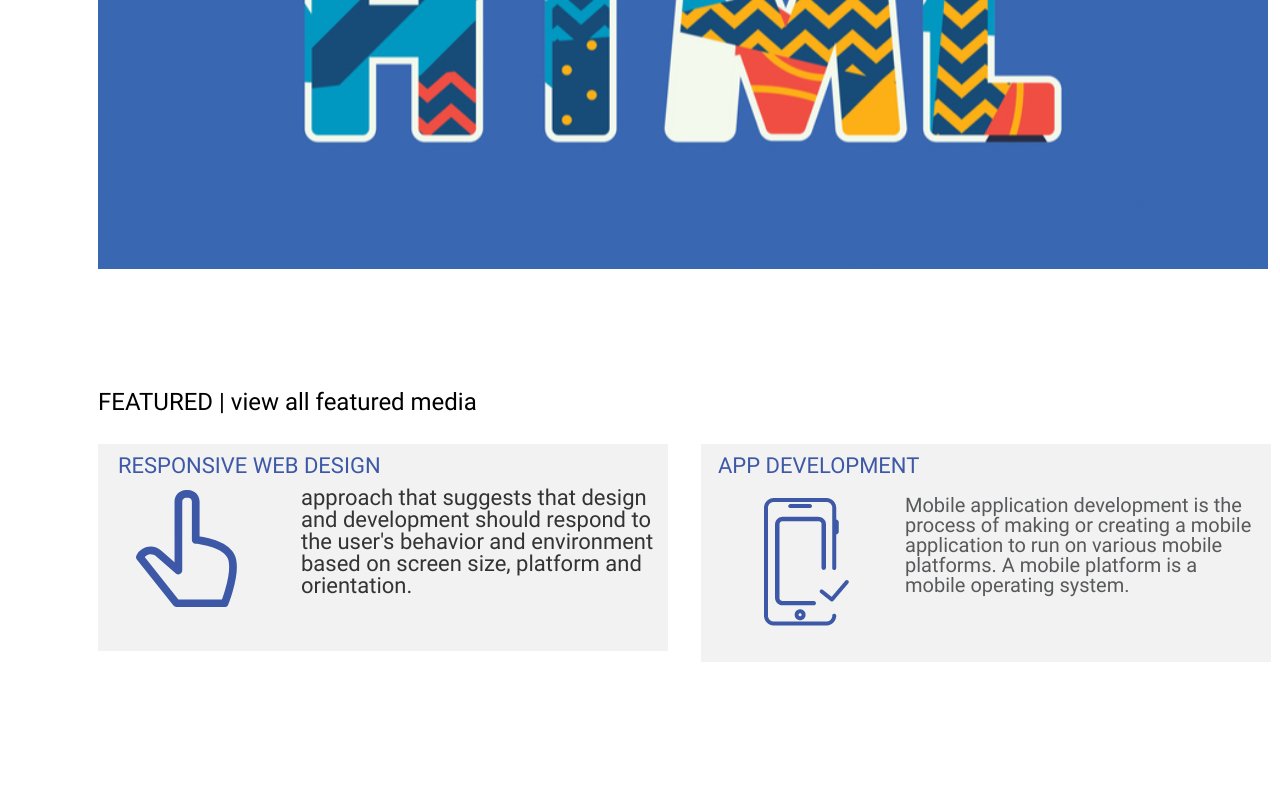
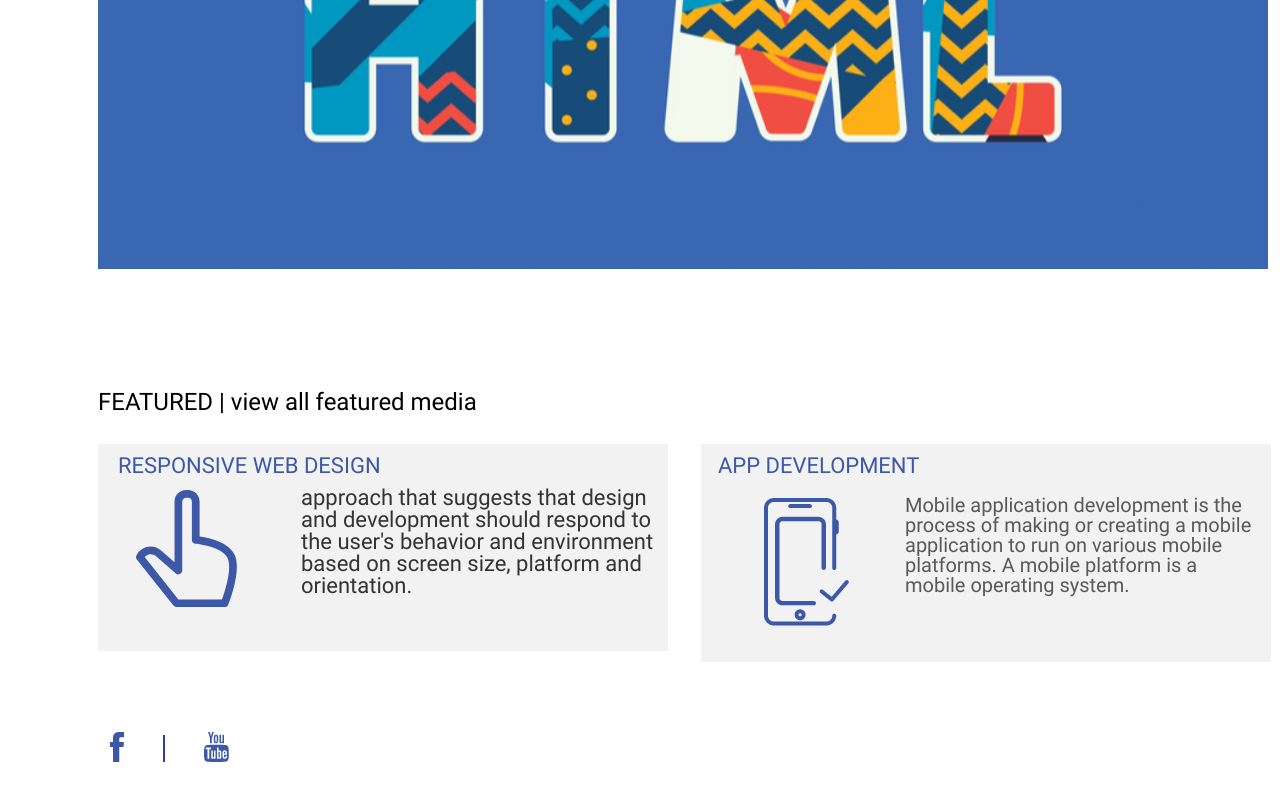
Before and after one commit to Nikoloz909/geolab-03, a plain HTML site: page index.html in a window 1280 px wide. Shown: the part 332-1132 px from the top of the page. Before the commit the page ends 994 px from the top, so only its background shows below. Drawn offline with Linux system fonts and the light colour scheme.

Commit message:
end index.html

```diff
--- a/css/style.css
+++ b/css/style.css
@@ -115,6 +115,17 @@
 }
 /* text block section end  */
 /* footer section  */
-
-
+.footer-section{
+    margin-top: 70px;
+    margin-left: 110px;
+    margin-bottom: 40px;
+}
+.footer-wrapper::after{
+    content: "";
+    width: 2px;
+    height: 27px;
+    background-color: #363E97;
+    display: inline-block;
+    margin: 0 35px;
+}
 /* footer section end  */
--- a/index.html
+++ b/index.html
@@ -60,5 +60,15 @@
            </div>
 
         </section>
+        <footer class="footer-section">
+            <div class="footer-wrapper d-inline-block">
+                <img class="footer-img" src="img/facebook.png" alt="picture">
+            </div>
+            <div class="youtube d-inline-block">
+                <img src="img/Youtube.png" alt="picture">
+
+            </div>
+
+        </footer>
     </body>
 </html>
```
Also changed, not shown: img/facebook.png (added).
